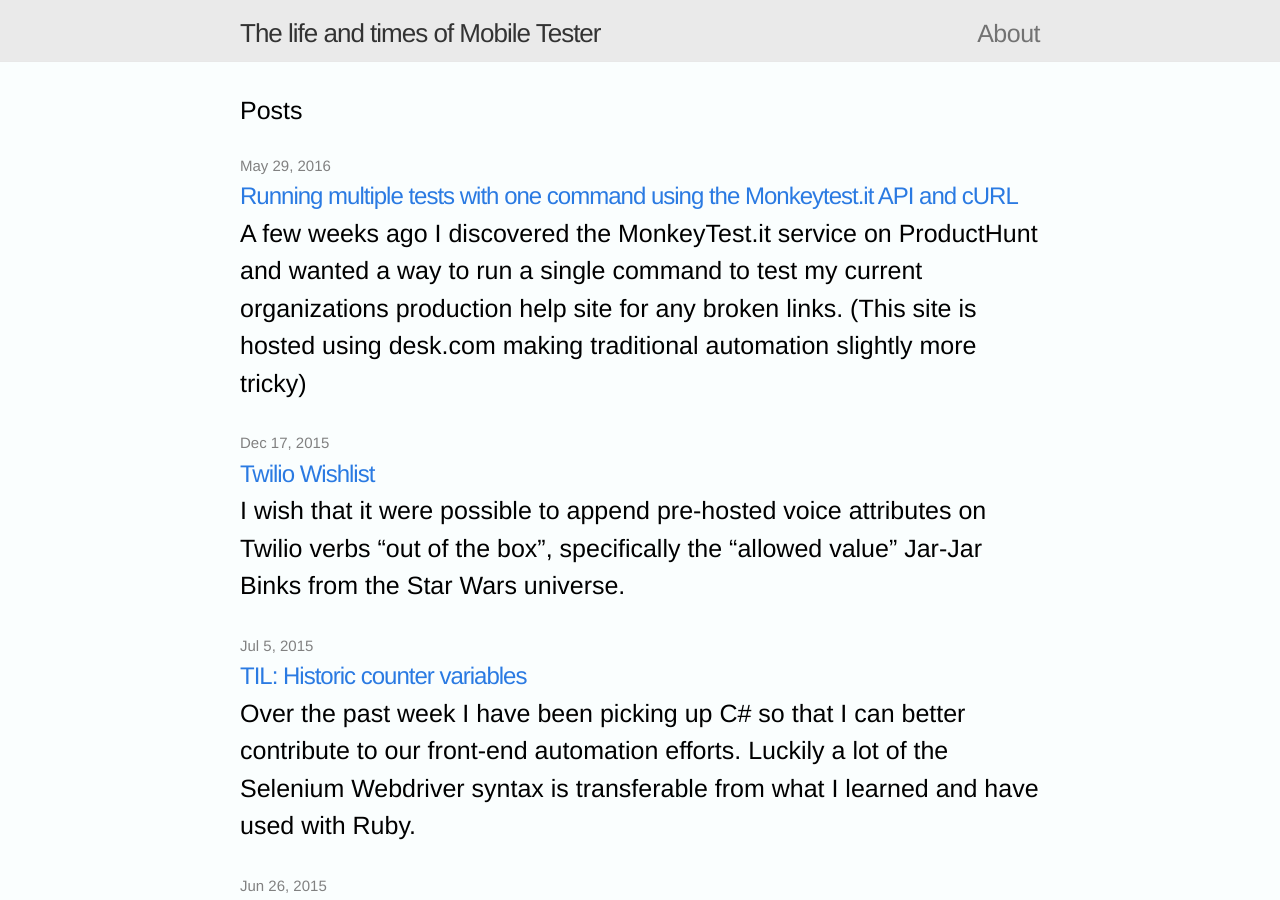
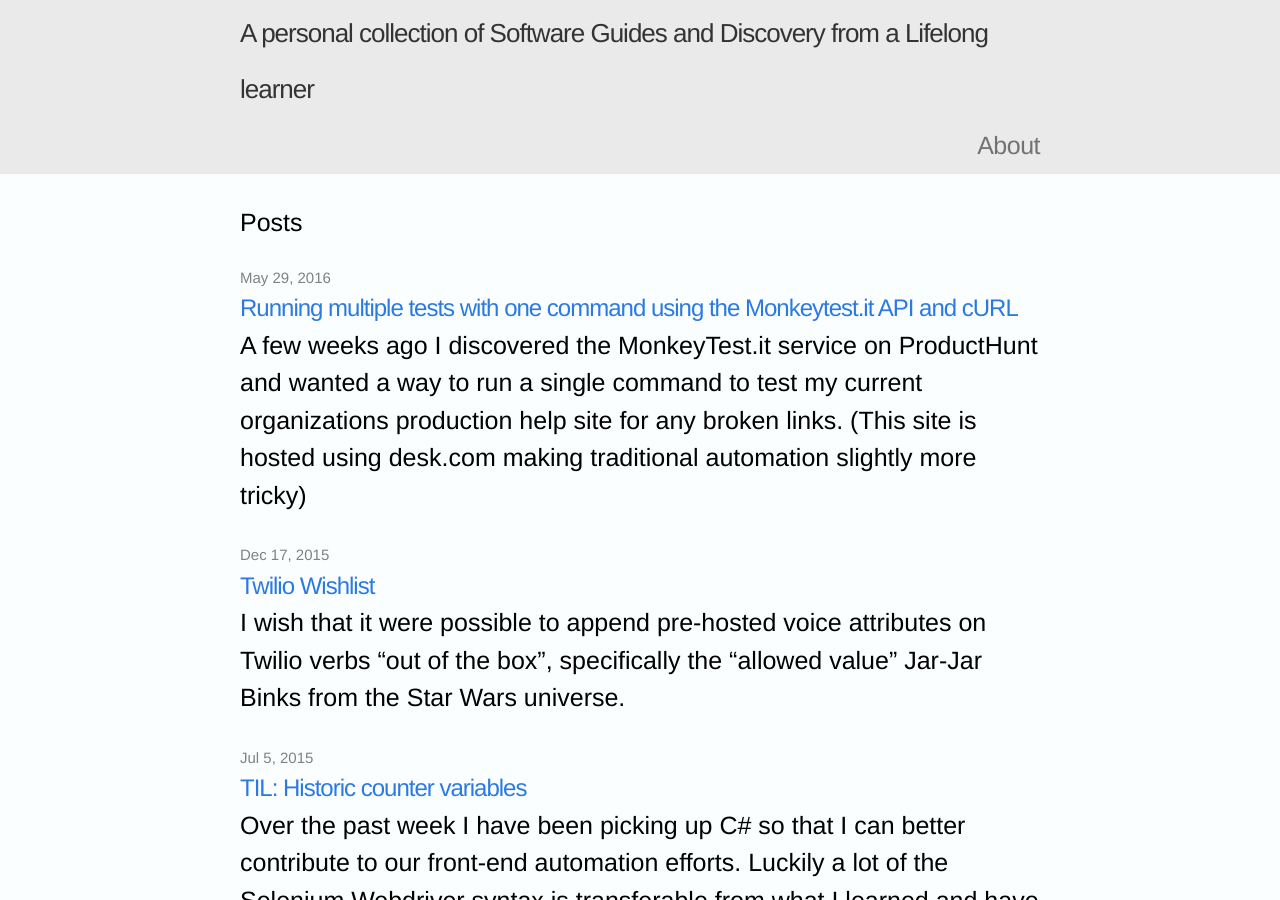
Before and after one commit to evanniedojadlo/evanniedojadlo.github.io, a Jekyll site: the page built from index.html, in a window 1280 px wide and 900 px high. Built offline with Jekyll 4.4.1, drawn with Linux system fonts in a browser that asks for light colours.

Commit message:
Updated bio and title

```diff
--- a/_config.yml
+++ b/_config.yml
@@ -1,5 +1,5 @@
 # Site settings
-title: The life and times of Mobile Tester
+title: A personal collection of Software Guides and Discovery from a Lifelong learner
 email: evanniedojadlo@gmail.com
 baseurl: ""
 url: "http://mobiletester.me"
```
Also changed, not shown: about.md (+3 -1 lines).
